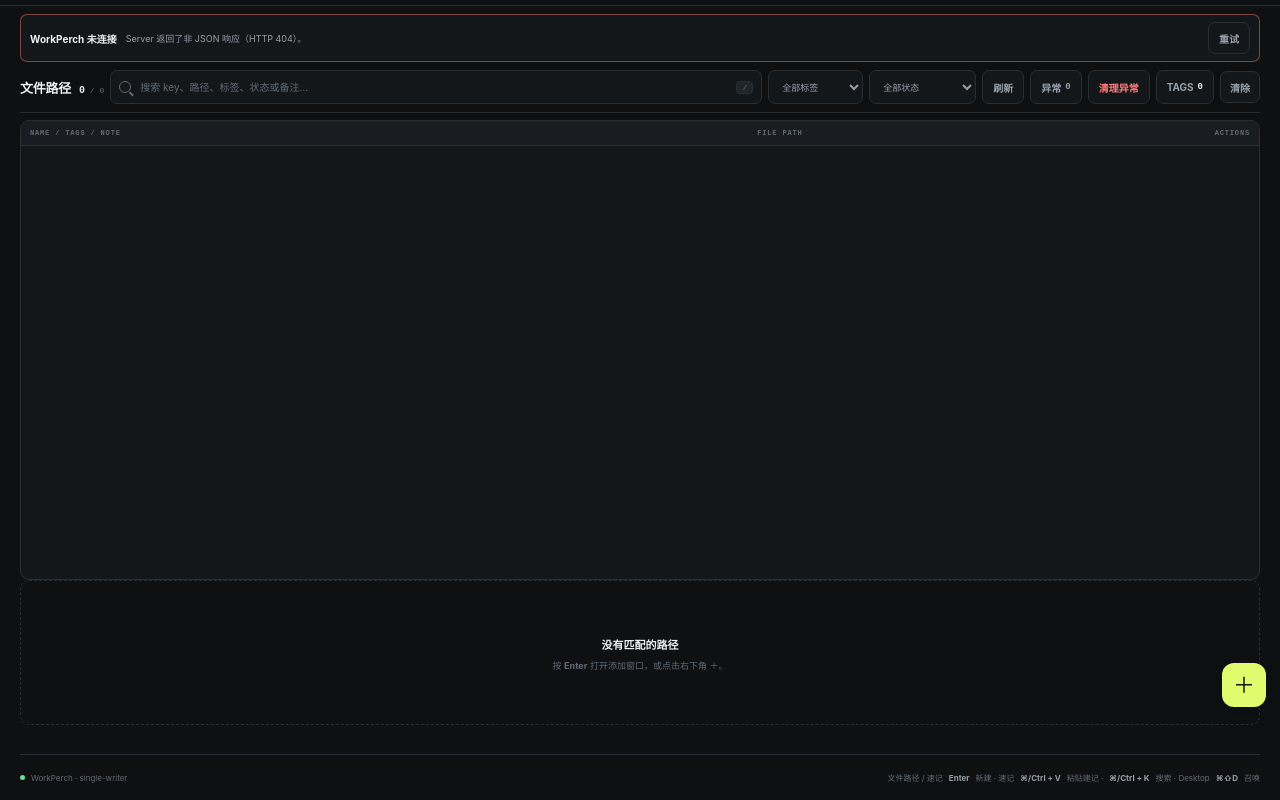
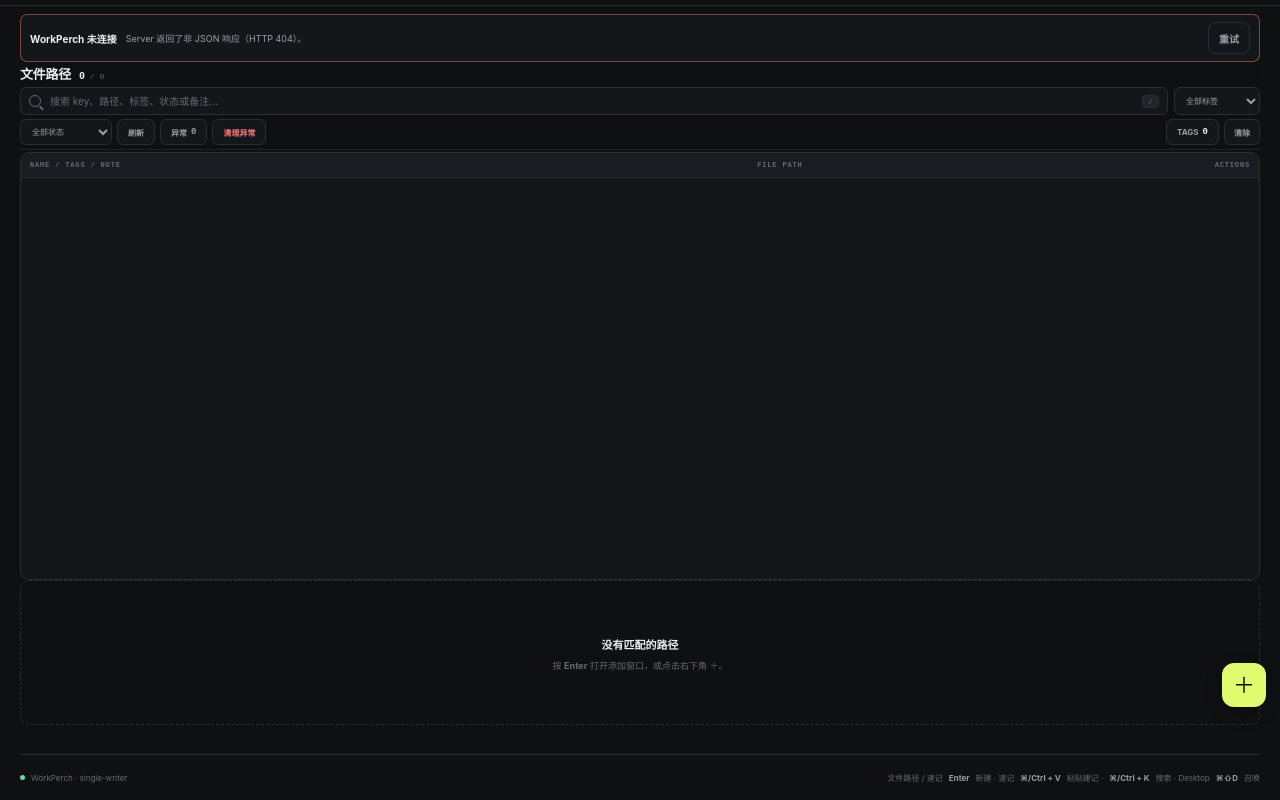
Before and after one commit to pixelwindlink/WorkPerch, an Electron app: page index.html in a window 1280 px wide. Shown: the part 79-879 px from the top of the page. Drawn offline with Linux system fonts and the light colour scheme; no server answers.

Commit message:
feat(ui): align paths search and tag filter with notes toolbar.
Use the same sticky bar grid as notes: search plus 86px tag select on the
primary row, with status and path actions on a scrollable filter row.

Co-authored-by: Cursor <cursoragent@cursor.com>

```diff
--- a/index.html
+++ b/index.html
@@ -76,12 +76,13 @@
 
     <main class="workspace" data-readonly="true">
       <section class="panel is-active" id="pathsPanel" data-panel="paths" role="tabpanel" aria-labelledby="pathsTab" aria-hidden="false">
-        <div class="tab-sticky-bar">
+        <div class="tab-sticky-bar paths-sticky-bar">
           <div class="path-view-tools-mount" id="pathViewToolsMount" hidden></div>
-          <div class="sticky-title">
+          <div class="sticky-title paths-sticky-title">
             <strong>文件路径</strong>
             <span><b id="visiblePathCount">0</b> / <i id="totalPathCount">0</i></span>
           </div>
+          <div class="paths-toolbar-primary">
             <label class="search-control path-search-control">
               <span class="search-icon"></span>
               <input id="pathSearch" type="search" placeholder="搜索 key、路径、标签、状态或备注…" />
@@ -90,12 +91,15 @@
             <select id="pathCategory" aria-label="按标签筛选">
               <option value="all">全部标签</option>
             </select>
+          </div>
+          <div class="paths-filter-row">
             <select id="pathStatusFilter" aria-label="按路径状态筛选"><option value="any">全部状态</option><option value="abnormal">异常</option><option value="available">有效</option><option value="missing">已移动/删除</option><option value="denied">无权限</option><option value="invalid">无效</option><option value="unchecked">未检查</option></select>
             <button class="quiet-button path-refresh-all-button" id="refreshAllPathsButton" type="button" title="全量检查路径是否有效" aria-label="全量检查路径是否有效">刷新</button>
             <button class="quiet-button path-abnormal-button" id="abnormalPathsButton" type="button" title="只看异常路径" aria-label="只看异常路径" aria-pressed="false">异常 <b>0</b></button>
             <button class="quiet-button danger-text path-cleanup-abnormal-button" id="cleanupAbnormalPathsButton" type="button" title="删除当前可见异常路径" hidden>清理异常</button>
             <button class="quiet-button group-registry-button" id="manageGroupsButton" type="button">TAGS <b id="groupCount">0</b></button>
             <button class="quiet-button clear-filter" id="clearPathFilter" type="button">清除</button>
+          </div>
         </div>
 
         <div class="usage-home" id="usageHome" hidden></div>
--- a/styles.css
+++ b/styles.css
@@ -461,6 +461,89 @@ html.header-is-narrow .desktop-window-button:hover svg {
   min-height: 0;
   overflow: auto;
   overscroll-behavior: contain;
+}
+#pathsPanel .paths-sticky-bar {
+  flex: 0 0 auto;
+  display: grid;
+  grid-template-columns: minmax(0, 1fr) auto;
+  grid-template-areas:
+    "title title"
+    "primary primary"
+    "filters filters";
+  gap: 4px 6px;
+  min-height: 0;
+  margin-bottom: 2px;
+  padding: 2px 0 4px;
+  border-bottom: 1px solid color-mix(in srgb, var(--border), transparent 35%);
+}
+#pathsPanel .paths-sticky-title { grid-area: title; }
+#pathsPanel .paths-toolbar-primary {
+  grid-area: primary;
+  display: grid;
+  grid-template-columns: minmax(0, 1fr) 86px;
+  gap: 6px;
+  align-items: center;
+}
+#pathsPanel #pathCategory {
+  grid-column: 2;
+  width: 86px;
+  min-width: 86px;
+  max-width: 86px;
+  height: 28px;
+  padding: 0 20px 0 7px;
+  overflow: hidden;
+  text-overflow: ellipsis;
+  white-space: nowrap;
+  border: 1px solid var(--border);
+  border-radius: 6px;
+  background: var(--surface);
+  color: var(--muted);
+  font-size: 8px;
+}
+#pathsPanel .paths-toolbar-primary .path-search-control {
+  grid-column: 1;
+  flex: none;
+  width: auto;
+  min-width: 0;
+  height: 28px;
+  border-radius: 6px;
+  background: var(--surface);
+}
+#pathsPanel .paths-filter-row {
+  grid-area: filters;
+  display: flex;
+  flex-wrap: nowrap;
+  align-items: center;
+  gap: 5px;
+  min-height: 26px;
+  min-width: 0;
+  overflow-x: auto;
+  overscroll-behavior-x: contain;
+  scrollbar-width: none;
+  padding-bottom: 0;
+}
+#pathsPanel .paths-filter-row::-webkit-scrollbar { display: none; }
+#pathsPanel .paths-filter-row > * { flex: 0 0 auto; }
+#pathsPanel .paths-filter-row #pathStatusFilter {
+  height: 26px;
+  min-width: 86px;
+  max-width: 120px;
+  padding: 0 20px 0 7px;
+  border-radius: 6px;
+  font-size: 8px;
+}
+#pathsPanel .paths-filter-row .group-registry-button,
+#pathsPanel .paths-filter-row .clear-filter,
+#pathsPanel .paths-filter-row .path-refresh-all-button,
+#pathsPanel .paths-filter-row .path-abnormal-button,
+#pathsPanel .paths-filter-row .path-cleanup-abnormal-button {
+  height: 26px;
+  border-radius: 6px;
+  font-size: 8px;
+  display: inline-flex;
+  align-items: center;
+  justify-content: center;
+  padding-block: 0;
 }
 
 /* Notes panel: ledger list + compact chrome */
@@ -1993,8 +2076,10 @@ body.is-dragging .drop-card { transform: translateY(0) scale(1); }
     flex: 0 0 auto;
   }
   .sticky-title, .tab-sticky-bar .clear-filter { display: none; }
-  #notesPanel .notes-sticky-title { display: none; }
-  #notesPanel .notes-sticky-bar {
+  #notesPanel .notes-sticky-title,
+  #pathsPanel .paths-sticky-title { display: none; }
+  #notesPanel .notes-sticky-bar,
+  #pathsPanel .paths-sticky-bar {
     grid-template-areas:
       "primary primary"
       "filters filters";
@@ -2011,6 +2096,7 @@ body.is-dragging .drop-card { transform: translateY(0) scale(1); }
     --list-bottom-view-height: 72px;
   }
   #notesPanel .note-search-control kbd,
+  #pathsPanel .path-search-control kbd,
   #notesPanel .filter-cycle-hint { display: none; }
   #notesPanel .note-item-body { -webkit-line-clamp: 12; }
   .quick-add, .note-add { grid-template-columns: 1fr; }
@@ -2220,20 +2306,23 @@ body.is-dragging .drop-card { transform: translateY(0) scale(1); }
   .tab-sticky-bar .search-control kbd {
     display: none;
   }
-  .tab-sticky-bar #pathCategory {
-    display: inline-block;
-    flex: 1 1 120px;
-    min-width: 110px;
-    height: 34px;
-  }
+  #pathsPanel #pathCategory,
   #notesPanel #noteCategory {
     width: 86px;
     min-width: 86px;
     max-width: 86px;
     height: 28px;
   }
+  #pathsPanel .paths-toolbar-primary .path-search-control,
+  #notesPanel .notes-toolbar-primary .note-search-control {
+    flex: none;
+    width: auto;
+    height: 28px;
+    display: flex;
+    align-items: center;
+  }
   .tab-sticky-bar #pathStatusFilter {
-    display: none;
+    display: inline-block;
   }
   .tab-sticky-bar .group-registry-button,
   .tab-sticky-bar .path-refresh-all-button,
```
Also changed, not shown: tests/e2e/http-ui.test.mjs (+4 -3 lines). Lines whose indentation alone changed are shown as unchanged.
